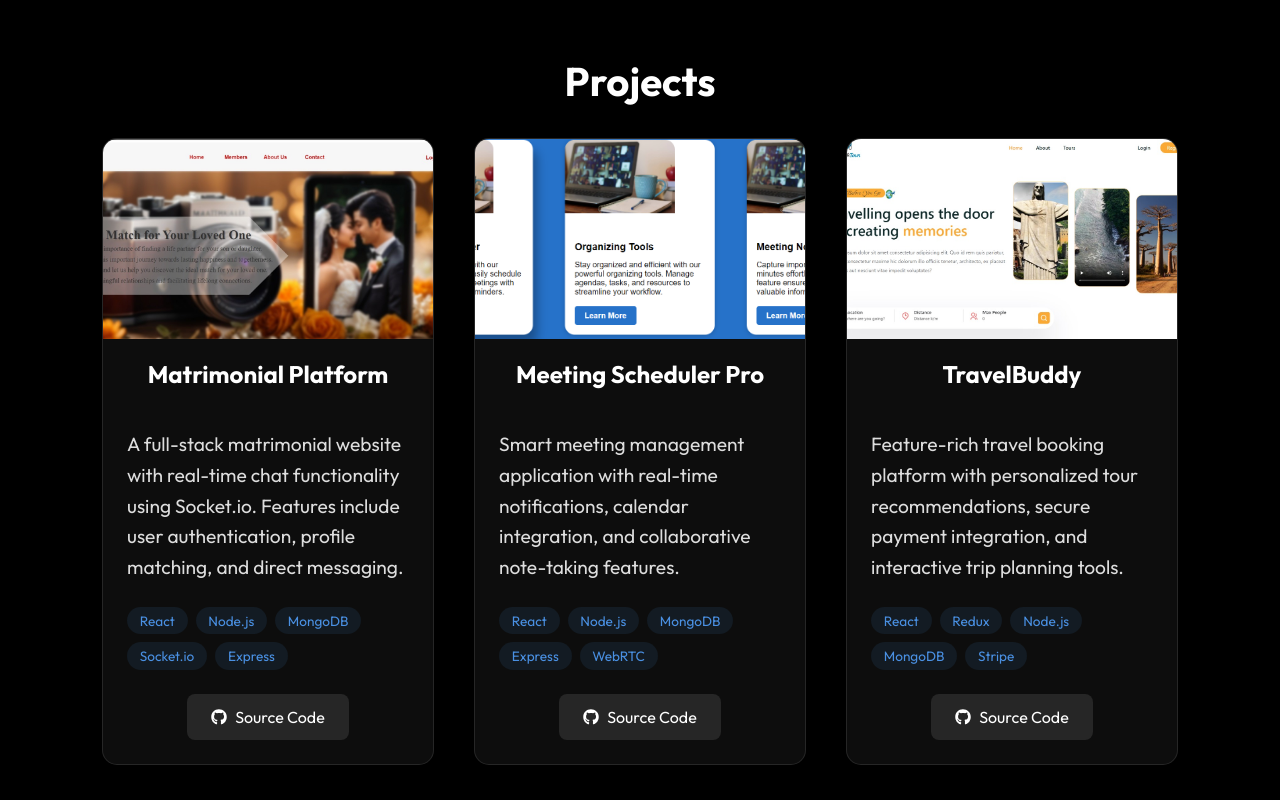
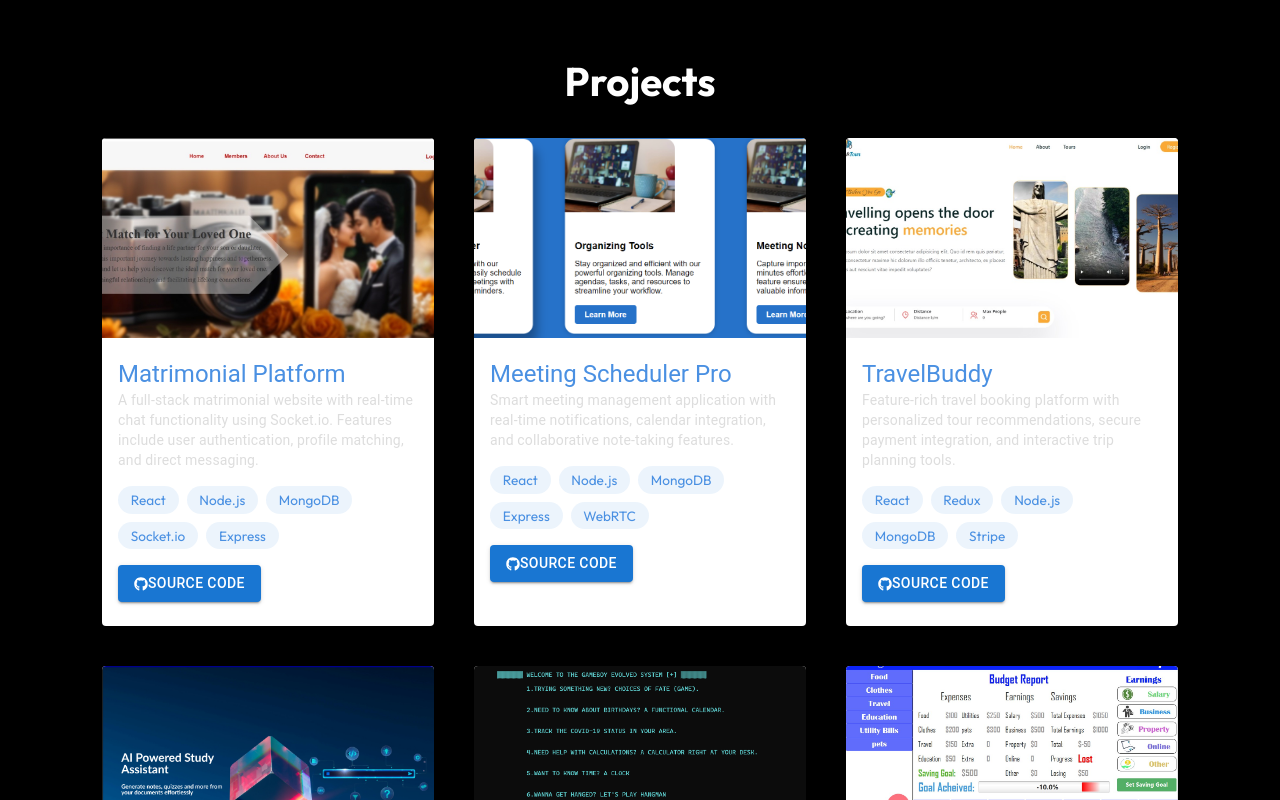
Before and after one commit to shahzaib2k02/Portfolio, a React (Create React App) app: page / in a window 1280 px wide. Shown: the part 3000-3800 px from the top of the page. Built offline with nearby package versions, Linux system fonts and the light colour scheme.

Commit message:
updated frontend

```diff
--- a/package.json
+++ b/package.json
@@ -4,6 +4,9 @@
   "private": true,
   "dependencies": {
     "@emailjs/browser": "^4.4.1",
+    "@emotion/react": "^11.14.0",
+    "@emotion/styled": "^11.14.0",
+    "@mui/material": "^6.4.5",
     "@testing-library/jest-dom": "^5.17.0",
     "@testing-library/react": "^13.4.0",
     "@testing-library/user-event": "^13.5.0",
@@ -17,6 +20,7 @@
     "react-icons": "^5.4.0",
     "react-router-dom": "^6.21.3",
     "react-scripts": "5.0.1",
+    "react-scroll": "^1.9.3",
     "web-vitals": "^2.1.4"
   },
   "scripts": {
--- a/src/components/Form.css
+++ b/src/components/Form.css
@@ -58,7 +58,7 @@
     border-radius: 8px;
     font-size: 1.1rem;
     cursor: pointer;
-    transition: all 0.3s ease;
+    transition: background 0.3s, transform 0.3s;
 }
 
 .submit-btn:hover {
--- a/src/components/Navbar.js
+++ b/src/components/Navbar.js
@@ -2,6 +2,7 @@ import './Navbar.css';
 import React, { useState, useEffect } from 'react'
 import { Link, useLocation } from 'react-router-dom';
 import { FaBars, FaTimes } from "react-icons/fa";
+import { Link as ScrollLink } from 'react-scroll';
 
 const Navbar = () => {
     const [click, setClick] = useState(false);
--- a/src/components/Procard.css
+++ b/src/components/Procard.css
@@ -14,46 +14,39 @@
     padding: 0 2rem 5rem 2rem;
 }
 
-.project-card{
-    background: rgba(255, 255, 255, 0.05);
+.project-card {
     border-radius: 15px;
     overflow: hidden;
-    transition: transform 0.3s ease;
-    border: 1px solid rgba(255, 255, 255, 0.1);
+    transition: transform 0.3s, box-shadow 0.3s;
 }
 
-.project-card:hover{
+.project-card:hover {
     transform: translateY(-5px);
+    box-shadow: 0 4px 20px rgba(0, 0, 0, 0.2);
 }
 
-.project-card img {
+.project-image {
     width: 100%;
     height: 200px;
     object-fit: cover;
 }
 
-.project-content {
-    padding: 1.5rem;
-}
-
 .project-title {
-    color: #fff;
+    color: #4A90E2;
     font-size: 1.5rem;
-    padding: 1rem;
-    text-align: center;
+    margin: 0.5rem 0;
 }
 
 .project-description {
     color: #ddd;
-    line-height: 1.6;
-    margin-bottom: 1.5rem;
+    margin: 0.5rem 0;
 }
 
 .project-tech {
     display: flex;
     flex-wrap: wrap;
     gap: 0.5rem;
-    margin-bottom: 1.5rem;
+    margin: 1rem 0;
 }
 
 .tech-tag {
@@ -64,25 +57,17 @@
     font-size: 0.85rem;
 }
 
-.project-links {
-    display: flex;
-    justify-content: center;
-}
-
 .project-link {
+    color: #fff;
     display: flex;
     align-items: center;
     gap: 0.5rem;
-    color: #fff;
-    padding: 0.8rem 1.5rem;
-    border-radius: 8px;
-    background: rgba(255, 255, 255, 0.1);
-    transition: all 0.3s ease;
+    margin-top: 1rem;
+    transition: color 0.3s;
 }
 
 .project-link:hover {
-    background: rgba(255, 255, 255, 0.2);
-    transform: translateY(-2px);
+    color: #4A90E2;
 }
 
 @media screen and (max-width: 1040px) {
--- a/src/components/Procard.js
+++ b/src/components/Procard.js
@@ -1,42 +1,24 @@
 import './Procard.css'
 import React from 'react'
 import { FaGithub } from 'react-icons/fa';
+import { Card, CardContent, Typography, Button } from '@mui/material';
 
-const Procard = (props) => {
-    const {
-        imgsrc,
-        title,
-        description,
-        technologies = [],
-        github
-    } = props;
-
-    return (
-        <div className='project-card'>
-            <img src={imgsrc} alt={title} />
-            <h2 className='project-title'>{title}</h2>
-            <div className='project-content'>
-                <p className='project-description'>{description}</p>
-                <div className='project-tech'>
-                    {technologies.map((tech, index) => (
-                        <span key={index} className='tech-tag'>{tech}</span>
-                    ))}
-                </div>
-                <div className='project-links'>
-                    {github && (
-                        <a
-                            href={github}
-                            className='project-link'
-                            target='_blank'
-                            rel='noopener noreferrer'
-                        >
-                            <FaGithub /> Source Code
-                        </a>
-                    )}
-                </div>
+const Procard = ({ imgsrc, title, description, technologies, github }) => (
+    <Card className="project-card" elevation={3}>
+        <img src={imgsrc} alt={title} className="project-image" />
+        <CardContent>
+            <Typography variant="h5" className="project-title">{title}</Typography>
+            <Typography variant="body2" className="project-description">{description}</Typography>
+            <div className="project-tech">
+                {technologies.map((tech, index) => (
+                    <span key={index} className="tech-tag">{tech}</span>
+                ))}
             </div>
-        </div>
-    )
-}
+            <Button variant="contained" color="primary" href={github} target="_blank" rel="noopener noreferrer">
+                <FaGithub /> Source Code
+            </Button>
+        </CardContent>
+    </Card>
+);
 
 export default Procard
--- a/src/components/Skill.css
+++ b/src/components/Skill.css
@@ -1,6 +1,6 @@
 .skills-container {
     padding: 4rem 2rem;
-    background-color: #000;
+    background: linear-gradient(135deg, #1a1a1a, #333);
 }
 
 .skills-heading {
```
Also changed, not shown: src/components/ThemeToggle.js (+4 -6 lines), 1 other file (tests, documents, lock files or other folders).
